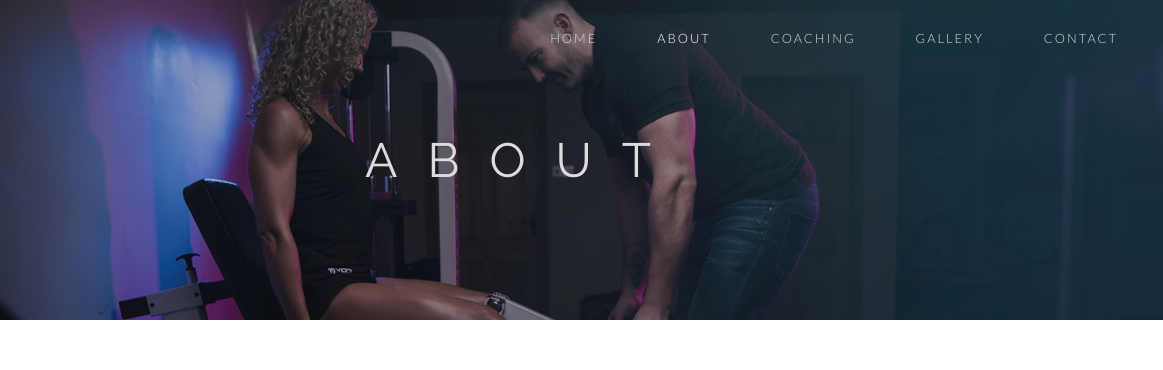
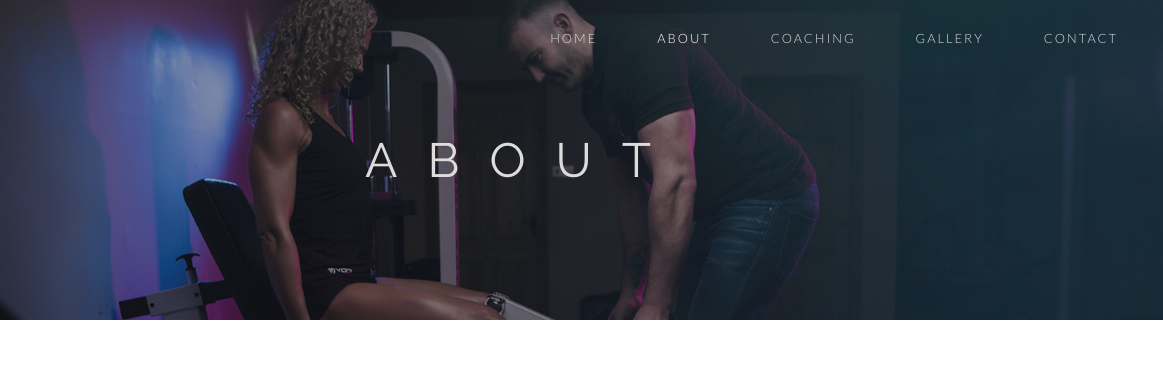
Before and after one commit to Ryael/victory-fitness, a plain HTML site: page about.html in a window 1280 px wide. Shown: the top 370 px of the page, 117-1280 px from the left. Drawn offline with Linux system fonts and the light colour scheme.

Commit message:
Increase opacity of hero-image-small

```diff
--- a/assets/css/style.css
+++ b/assets/css/style.css
@@ -110,7 +110,7 @@ nav ul {
 #hero-image-small {
     height: 40vh;
     width: 100%;
-    background: linear-gradient(rgba(34, 34, 34, .3), rgba(34, 34, 34, .3)),
+    background: linear-gradient(rgba(34, 34, 34, .4), rgba(34, 34, 34, .4)),
         url('../images/hero-image-small.png') no-repeat center center;
     background-size: cover;
     z-index: 0;
```
